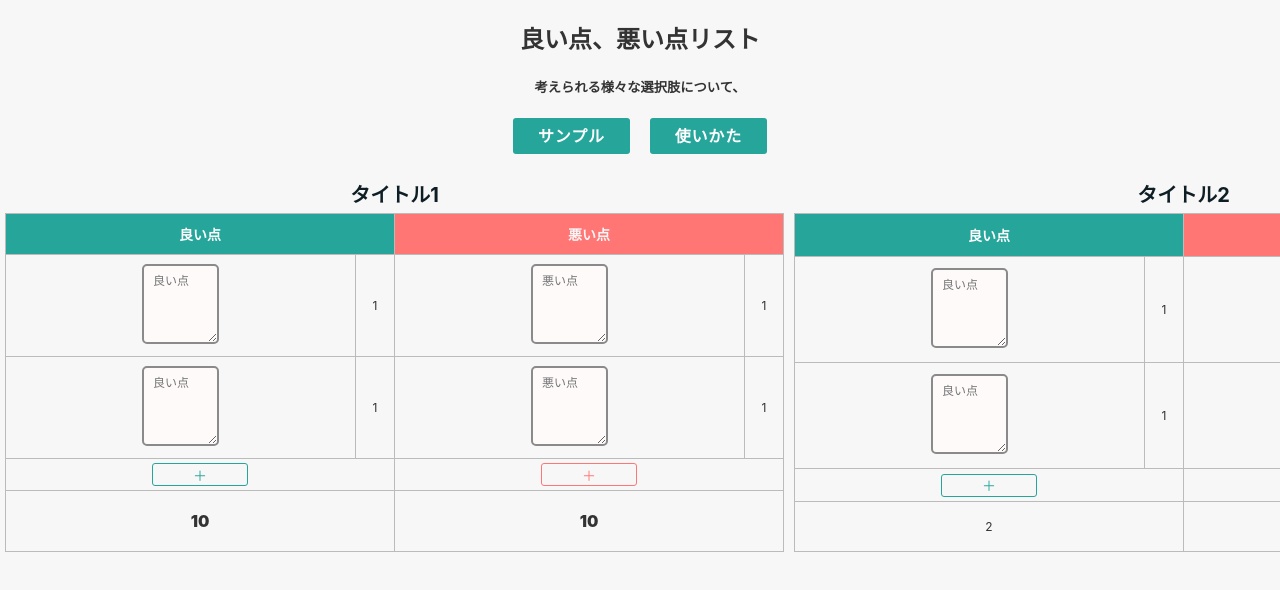
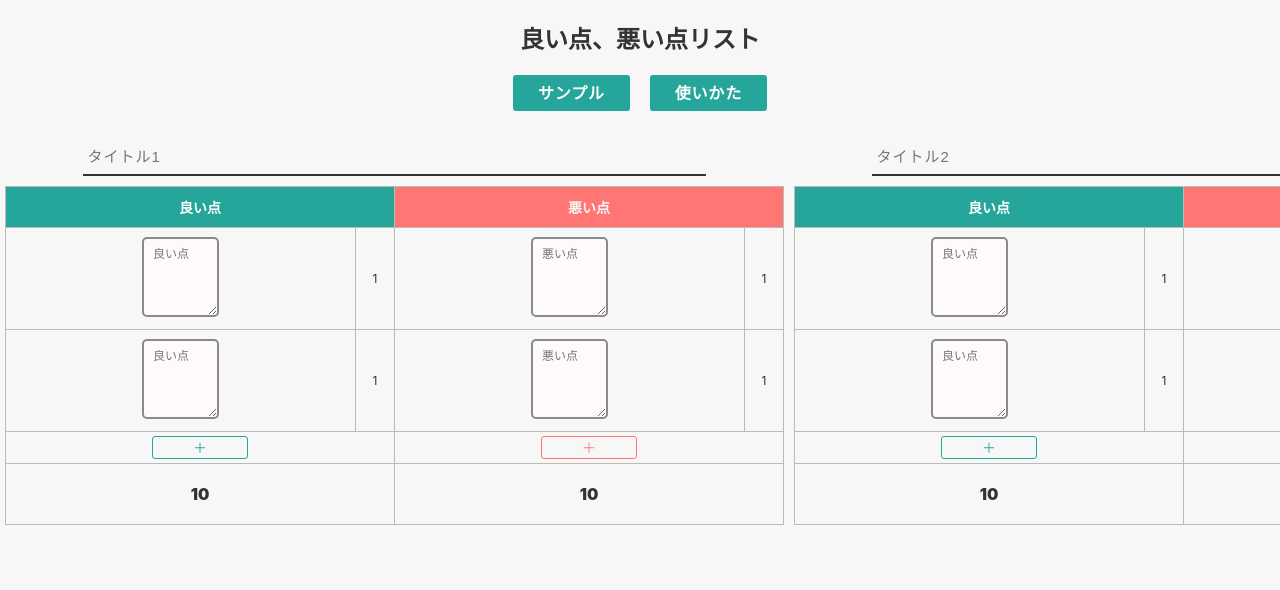
Before and after one commit to shigasy/pros-cons-list, a React (Create React App) app: page / in a window 1280 px wide. Shown: the top 590 px of the page. Built offline with nearby package versions, Linux system fonts and the light colour scheme.

Commit message:
add タイトルのiput

```diff
--- a/src/App.js
+++ b/src/App.js
@@ -11,7 +11,7 @@ function App() {
         <section className="App-description">
           <h2 className="App-description__title">良い点、悪い点リスト</h2>
           <div className="App-description__sub-content">
-            <h5 className="App-description__sub-description">考えられる様々な選択肢について、</h5>
+            {/*<h5 className="App-description__sub-description">考えられる様々な選択肢について重みを</h5>*/}
             <a className="App-description__button--sample">サンプル</a>
             <a className="App-description__button--how-to-use">使いかた</a>
           </div>
@@ -20,7 +20,11 @@ function App() {
           <div className="content__container">
             <table align="center" border={1} className="table">
               <caption className="table__caption">
-                <span className="table__title"><strong>タイトル1</strong></span>
+                <div className="table__title">
+                  <label className="ef">
+                    <input type="text" placeholder="タイトル1"></input>
+                  </label>
+                </div>
               </caption>
               <tbody className="table__body">
               <tr className="table__header">
@@ -59,7 +63,11 @@ function App() {
             </table>
             <table align="center" border={1} className="table">
               <caption className="table__caption">
-                <span className="table__title"><strong>タイトル2</strong></span>
+                <div className="table__title">
+                  <label className="ef">
+                    <input type="text" placeholder="タイトル2"></input>
+                  </label>
+                </div>
               </caption>
               <tbody className="table__body">
               <tr className="table__header">
@@ -67,13 +75,9 @@ function App() {
                 <th className="table__header--cons" colSpan="2">悪い点</th>
               </tr>
               <tr>
-                <td className="table__data--text">
-                  <textarea className="table__data--textarea-pros" placeholder="良い点"></textarea>
-                </td>
+                <td className="table__data--text"><textarea className="table__data--textarea-pros" placeholder="良い点"></textarea></td>
                 <td className="table__data--value">1</td>
-                <td className="table__data--text">
-                  <textarea className="table__data--textarea-cons" placeholder="悪い点"></textarea>
-                </td>
+                <td className="table__data--text"><textarea className="table__data--textarea-cons" placeholder="悪い点"></textarea></td>
                 <td className="table__data--value">1</td>
               </tr>
               <tr>
@@ -92,10 +96,10 @@ function App() {
               </tr>
               <tr>
                 <td colSpan="2">
-                  <p>2</p>
+                  <p className="table__data--sum-value">10</p>
                 </td>
                 <td colSpan="2">
-                  <p>2</p>
+                  <p className="table__data--sum-value">10</p>
                 </td>
               </tr>
               </tbody>
--- a/src/components/Table.css
+++ b/src/components/Table.css
@@ -17,9 +17,30 @@ table td {
 }
 
 .table__title {
+    position: relative;
+    width: 80%;
+    margin: 0.5rem 3%;
     color: #0e1e25;
     font-size: 1.8rem;
 }
+.table__title input[type='text'] {
+    font: 1.5rem/2.4rem sans-serif; /* font-size/line-height font-family */
+    box-sizing: border-box; /* box-size パディングとボーダーを幅と高さに含める */
+    width: 100%;
+    padding: 0.3em;
+    transition: 0.3s;
+    letter-spacing: 1px; /* 文字間隔 */
+    color: #333;
+    border: none;
+    border-bottom: 0.2rem solid #333;
+    background: transparent;
+}
+
+.ef input[type='text']:focus {
+    border-bottom: 0.2rem solid #26a69b;
+    outline: none; /* 縁取り */
+}
+
 .table__header--pros {
     background: #26a69b;
     color: white;
```
